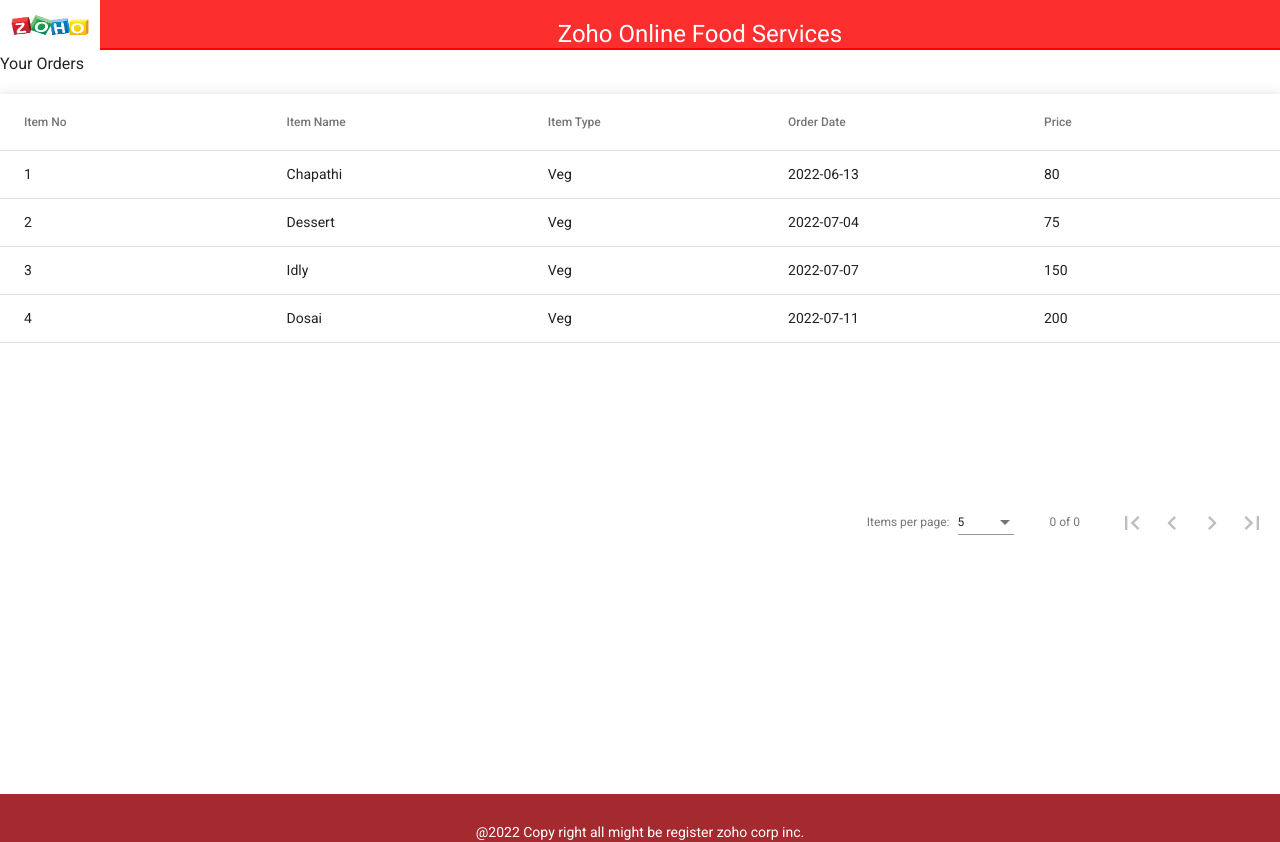
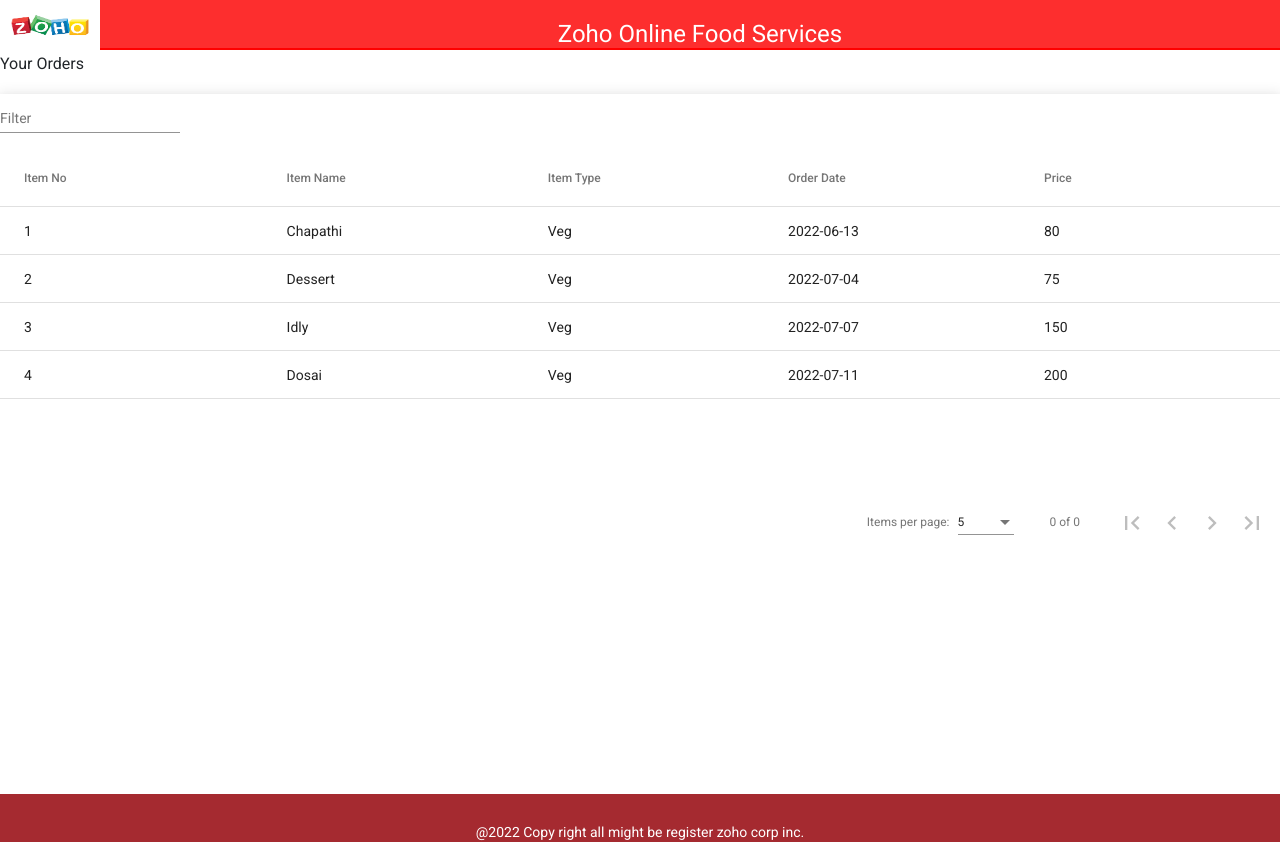
Before and after one commit to saravananprogrammer/onlineFoodBooking, an Angular app: page /order in a window 1280 px wide. Built offline with nearby package versions, Linux system fonts and the light colour scheme.

Commit message:
filter work

```diff
--- a/src/app/component/order-item/order-item.component.html
+++ b/src/app/component/order-item/order-item.component.html
@@ -2,6 +2,11 @@
   <h3>Your Orders</h3>
 </div>
 <div class="example-container mat-elevation-z8">
+
+  <mat-form-field>
+    <input matInput (keyup)="applyFilter($event)" placeholder="Filter">
+  </mat-form-field>
+
     <table mat-table [dataSource]="dataSource"  matSort (matSortChange)="announceSortChange($event)">
 
       <!-- Position Column -->
--- a/src/app/component/order-item/order-item.component.ts
+++ b/src/app/component/order-item/order-item.component.ts
@@ -82,5 +82,11 @@
       this._liveAnnouncer.announce('Sorting cleared');
     }
   }
+  applyFilter(filterValue: any) {
+
+    filterValue = filterValue.trim(); // Remove whitespace
+    filterValue = filterValue.toLowerCase(); // MatTableDataSource defaults to lowercase matches
+    this.dataSource.filter = filterValue;
+  }
 
 }
```
